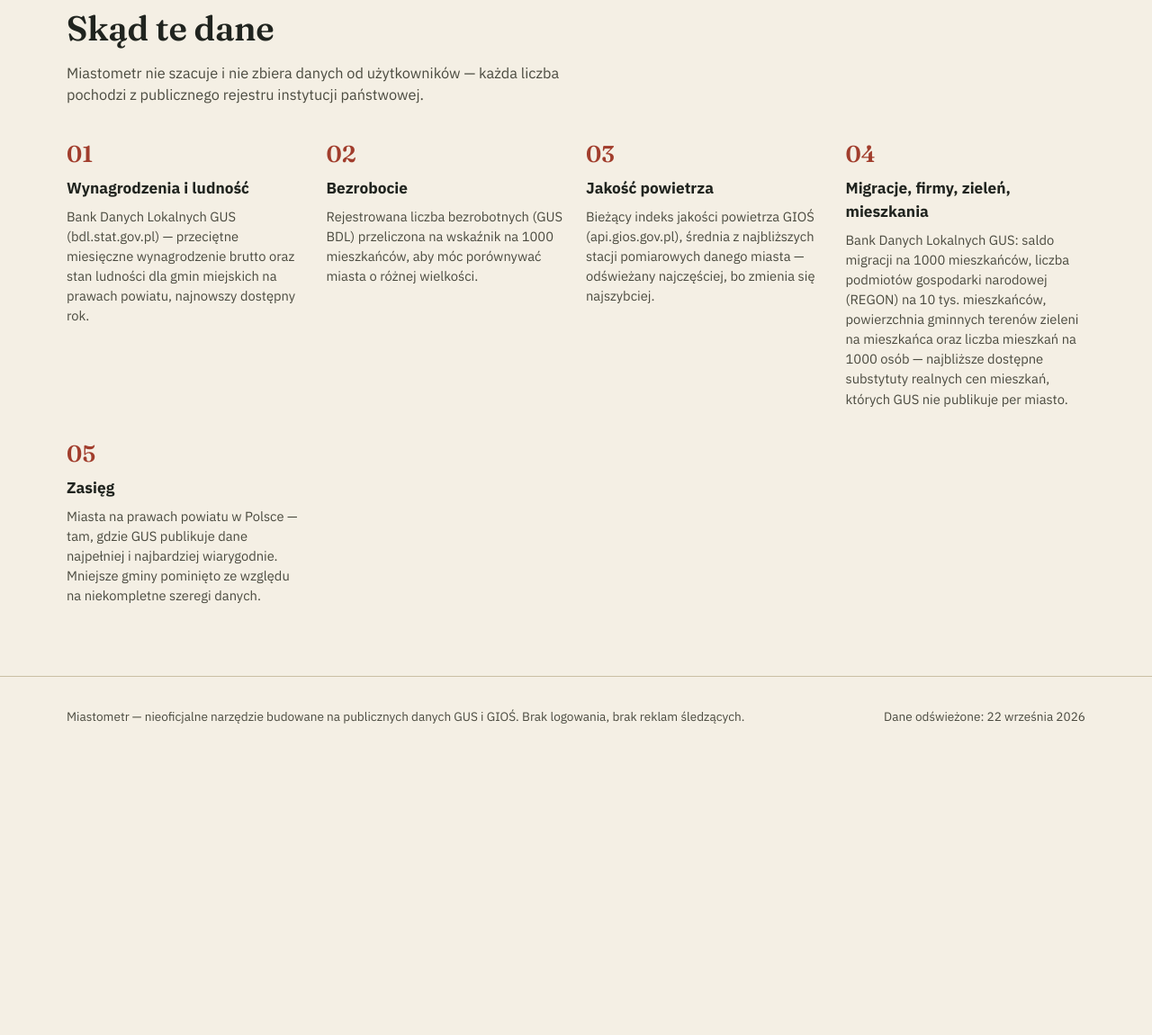
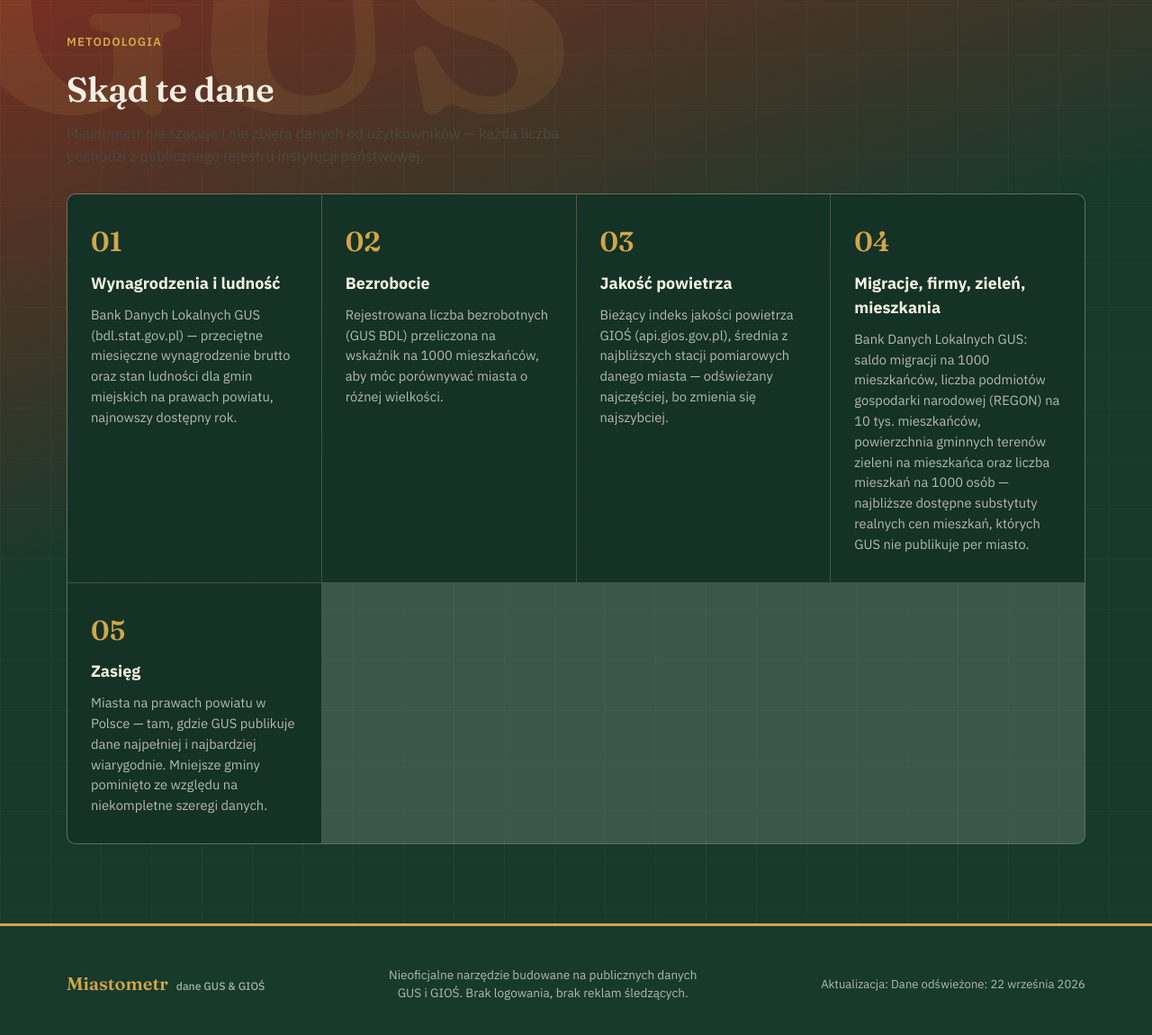
Before and after one commit to borkowskiPrzemo098/miastometr, a plain HTML site: page docs/index.html in a window 1280 px wide. Shown: the part 5237-6387 px from the top of the page at 90% size. Before the commit the page ends 6104 px from the top, so only its background shows below. Drawn offline with Linux system fonts and the light colour scheme.

Commit message:
Restyle methodology section and footer to match the hero's bold ledger look
The "Skąd te dane" section and footer stayed in the old flat/light style
after the hero redesign, so they clashed. Both now share the hero's
forest-to-brick gradient, ledger-grid texture, giant translucent watermark,
and gold accents — methodology cards became bordered ledger tiles, and the
footer got a gold top border and the same brand treatment as the header.

Co-Authored-By: Claude Sonnet 5 <noreply@anthropic.com>

```diff
--- a/docs/index.html
+++ b/docs/index.html
@@ -134,10 +134,15 @@ FINISH: unreviewed and undocumented is unfinished; this build ends with the fini
   </div>
 </section>
 
-<section id="metodologia">
-  <div class="wrap">
-    <h2 class="section-title">Skąd te dane</h2>
-    <p class="section-sub">Miastometr nie szacuje i nie zbiera danych od użytkowników — każda liczba pochodzi z publicznego rejestru instytucji państwowej.</p>
+<section id="metodologia" class="method-section">
+  <div class="hero-bg" aria-hidden="true">
+    <svg class="hero-grid" width="100%" height="100%" preserveAspectRatio="none"><defs><pattern id="ledger2" width="56" height="56" patternUnits="userSpaceOnUse"><path d="M56 0H0V56" fill="none" stroke="currentColor" stroke-width="1"/></pattern></defs><rect width="100%" height="100%" fill="url(#ledger2)"/></svg>
+    <span class="hero-numeral hero-numeral--source">GUS</span>
+  </div>
+  <div class="wrap method-inner">
+    <p class="hero-kicker">Metodologia</p>
+    <h2 class="section-title method-title">Skąd te dane</h2>
+    <p class="section-sub method-sub">Miastometr nie szacuje i nie zbiera danych od użytkowników — każda liczba pochodzi z publicznego rejestru instytucji państwowej.</p>
     <div class="method-grid">
       <div class="method-item">
         <div class="num">01</div>
@@ -169,9 +174,13 @@ FINISH: unreviewed and undocumented is unfinished; this build ends with the fini
 </section>
 
 <footer>
-  <div class="wrap">
-    <span>Miastometr — nieoficjalne narzędzie budowane na publicznych danych GUS i GIOŚ. Brak logowania, brak reklam śledzących.</span>
-    <span id="lastUpdatedFooter">—</span>
+  <div class="wrap footer-inner">
+    <div class="footer-brand">
+      <span class="mark">Miastometr</span>
+      <span class="tag">dane GUS &amp; GIOŚ</span>
+    </div>
+    <span class="footer-note">Nieoficjalne narzędzie budowane na publicznych danych GUS i GIOŚ. Brak logowania, brak reklam śledzących.</span>
+    <span class="footer-updated">Aktualizacja: <span id="lastUpdatedFooter">—</span></span>
   </div>
 </footer>
 
--- a/docs/styles.css
+++ b/docs/styles.css
@@ -259,18 +259,49 @@ p.section-sub{ color: var(--ink-soft); max-width: 60ch; margin: 0 0 30px; font-s
 .compare-grid .cell.label{ background: var(--paper-2); font-weight:600; color: var(--ink-soft); font-size:.82rem; text-transform:uppercase; letter-spacing:.04em; }
 .compare-grid .cell.winner{ font-weight:700; color: var(--forest); }
 
-/* Cards for methodology */
-.method-grid{ display:grid; grid-template-columns: repeat(auto-fit, minmax(240px,1fr)); gap: 22px; }
-.method-item{ padding: 4px 0; }
-.method-item .num{ font-family:var(--serif); font-size:1.6rem; color: var(--brick); font-weight:600; }
-.method-item h3{ margin: 6px 0 8px; font-size:1.08rem; }
-.method-item p{ margin:0; color:var(--ink-soft); font-size:.92rem; }
+/* Methodology — dark, full-bleed, matches hero */
+.method-section{
+  position:relative; overflow:hidden; isolation:isolate;
+  padding: 88px 0;
+  background: linear-gradient(160deg, var(--brick-2) 0%, var(--forest-2) 46%, var(--forest-2) 100%);
+  color: var(--paper);
+}
+.method-section .hero-grid{ color: var(--paper); opacity:.06; }
+.hero-numeral--source{
+  position:absolute; left:-3vw; top:-8vw;
+  font-family: var(--serif); font-weight:700; font-size: min(26vw, 320px);
+  line-height:1; color: var(--gold); opacity:.1; letter-spacing:-0.02em;
+  user-select:none; pointer-events:none;
+}
+.method-inner{ position:relative; z-index:1; }
+.method-inner .hero-kicker{ text-align:left; margin-bottom:14px; }
+.method-title{ color: var(--paper); }
+.method-sub{ color: color-mix(in srgb, var(--paper) 78%, transparent); margin-bottom: 46px; }
+
+.method-grid{ display:grid; grid-template-columns: repeat(auto-fit, minmax(250px,1fr)); gap: 1px; background: color-mix(in srgb, var(--paper) 16%, transparent); border:1px solid color-mix(in srgb, var(--paper) 16%, transparent); border-radius: var(--radius); overflow:hidden; }
+.method-item{ padding: 30px 26px; background: color-mix(in srgb, var(--forest-2) 55%, var(--paper) 0%); background: color-mix(in srgb, black 14%, var(--forest-2)); transition: background-color .18s ease; }
+.method-item:hover{ background: color-mix(in srgb, black 4%, var(--forest-2)); }
+.method-item .num{ font-family:var(--serif); font-size:1.9rem; color: var(--gold); font-weight:600; display:block; margin-bottom:10px; }
+.method-item h3{ margin: 0 0 10px; font-size:1.12rem; color: var(--paper); }
+.method-item p{ margin:0; color: color-mix(in srgb, var(--paper) 72%, transparent); font-size:.92rem; line-height:1.55; }
 
 footer{
-  border-top:1px solid var(--line); padding: 34px 0 60px; margin-top: 20px;
+  position:relative; overflow:hidden;
+  padding: 44px 0 50px;
+  background: var(--forest-2); color: var(--paper);
+  border-top: 3px solid var(--gold);
 }
-footer .wrap{ display:flex; justify-content:space-between; flex-wrap:wrap; gap:16px; font-size:.85rem; color:var(--ink-soft); }
-footer a{ color: var(--ink-soft); }
+.footer-inner{ display:flex; justify-content:space-between; align-items:center; flex-wrap:wrap; gap:18px; }
+.footer-brand{ display:flex; align-items:baseline; gap:9px; }
+.footer-brand .mark{ font-family:var(--serif); font-weight:600; font-size:1.25rem; color: var(--gold); }
+.footer-brand .tag{ font-size:.76rem; color: color-mix(in srgb, var(--paper) 65%, transparent); font-weight:500; }
+.footer-note{ font-size:.85rem; color: color-mix(in srgb, var(--paper) 70%, transparent); max-width:44ch; text-align:center; }
+.footer-updated{ font-size:.82rem; color: color-mix(in srgb, var(--paper) 70%, transparent); font-variant-numeric: tabular-nums; white-space:nowrap; }
+footer a{ color: var(--gold); }
+@media (max-width: 720px){
+  .footer-inner{ flex-direction:column; align-items:flex-start; text-align:left; }
+  .footer-note{ text-align:left; }
+}
 
 .city-link{ background:none; border:none; padding:0; font: inherit; color: inherit; cursor:pointer; text-align:left; }
 
```
